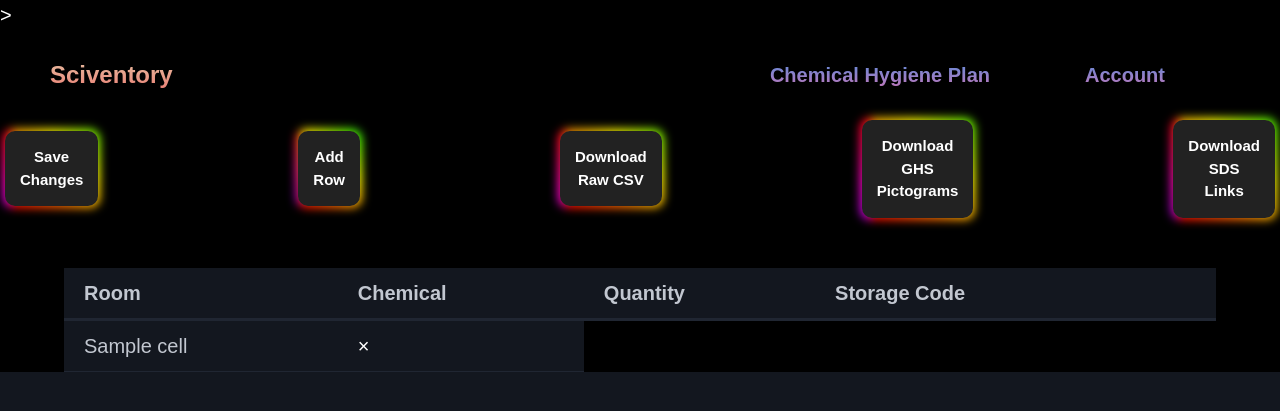
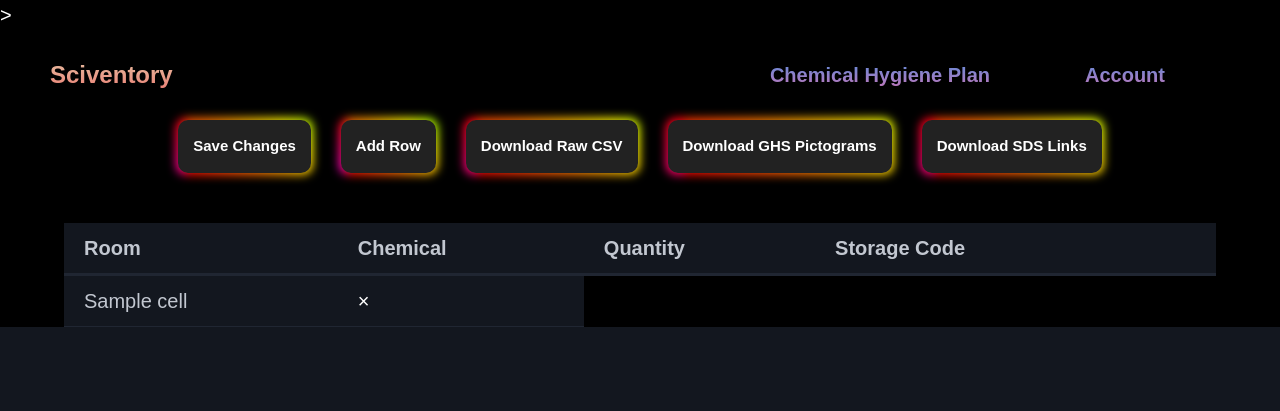
Before and after one commit to dchavre/sciventory-deployment, a Flask app: template templates/admin.html in a window 1280 px wide; the page is wider, and only the part inside the window is pictured. Shown: the top 411 px of that part. Run offline with Flask 3, Linux system fonts and the light colour scheme; the template is opened without the code that fills it: most values are stand-ins (such as "Sample title", 1, 10 or a date in 2020); parts of the project's set-up code (start-up, migrations or seed data) failed here and were passed over; some libraries are stand-ins or nearby versions; some web fonts are replaced.

Commit message:
Update style.css

```diff
--- a/static/style.css
+++ b/static/style.css
@@ -213,7 +213,7 @@ body {
 
 #save-table, #add-row, #download-raw, #download-ghs, #download-sds, #download-room {
     padding: 15px;
-    margin-inline: 100px;
+    margin-inline: 15px;
     font-weight: bold;
     font-size: 15px;
 }
```
